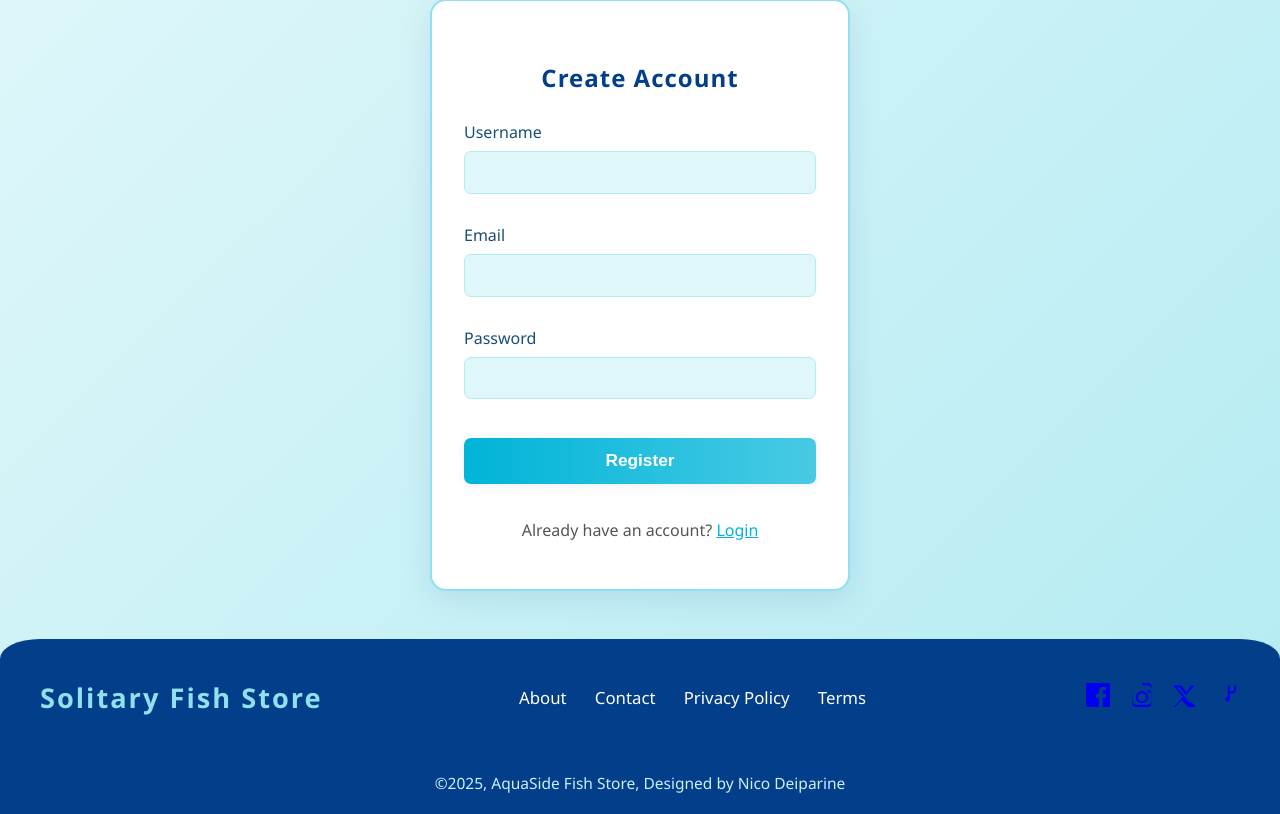
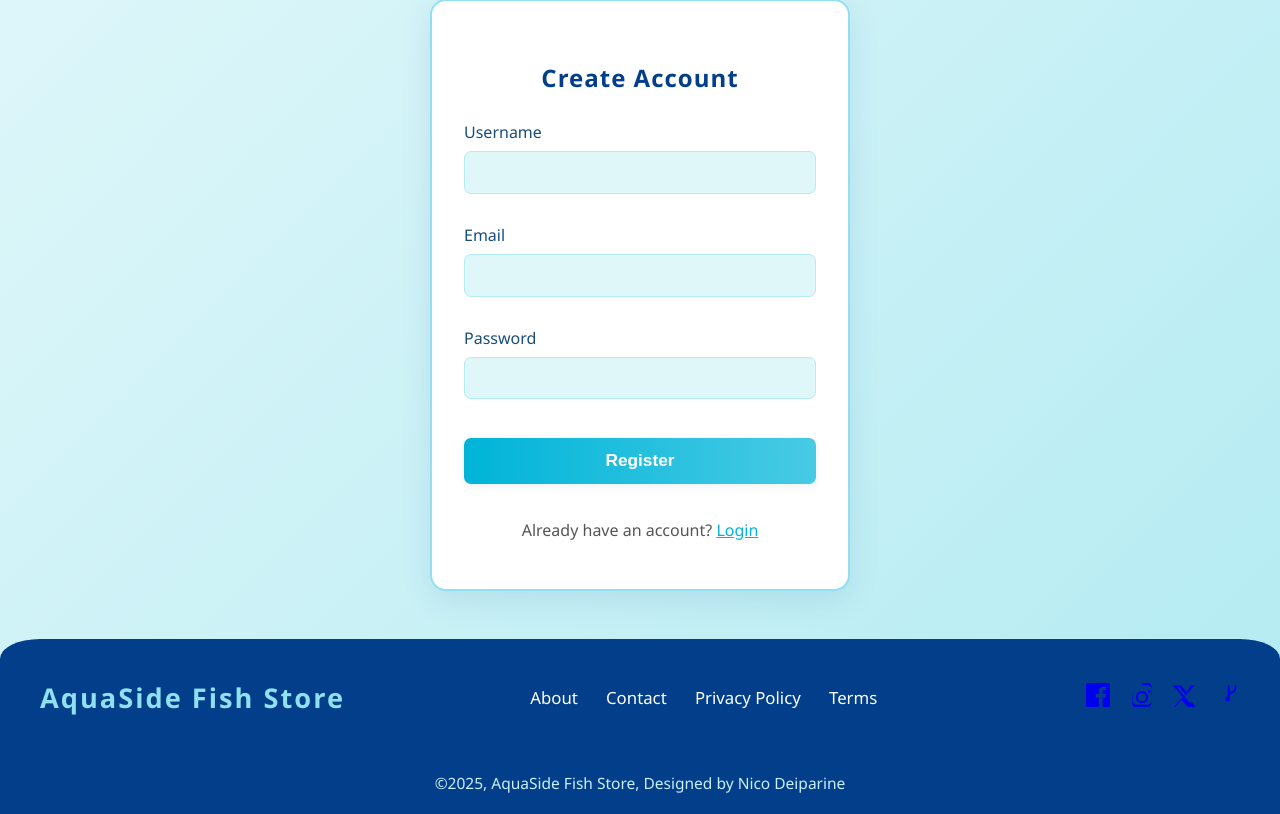
Before and after one commit to nico-ow/AuaSide, a PHP site: page /register.php in a window 1280 px wide. Shown: the part 114-928 px from the top of the page. Run offline with PHP 8.4, Linux system fonts and the light colour scheme.

Commit message:
AquaSide

```diff
--- a/register.php
+++ b/register.php
@@ -271,7 +271,7 @@ if ($_SERVER['REQUEST_METHOD'] === 'POST') {
     </div>
     <footer class="site-footer">
         <div class="footer-content">
-            <div class="footer-brand">Solitary Fish Store</div>
+            <div class="footer-brand">AquaSide Fish Store</div>
             <div class="footer-links">
                 <a href="#">About</a>
                 <a href="#">Contact</a>
--- a/shop.php
+++ b/shop.php
@@ -20,6 +20,7 @@ if (isset($_POST['add_to_cart'])) {
         exit;
     }
 }
+
 if (isset($_POST['cart_add'])) {
     $pid = $_POST['cart_add'];
     if (isset($_SESSION['cart'][$pid])) {
```
Also changed, not shown: products/Saltwater/prod_68356ee862ab32.34842380.jpg (added).
